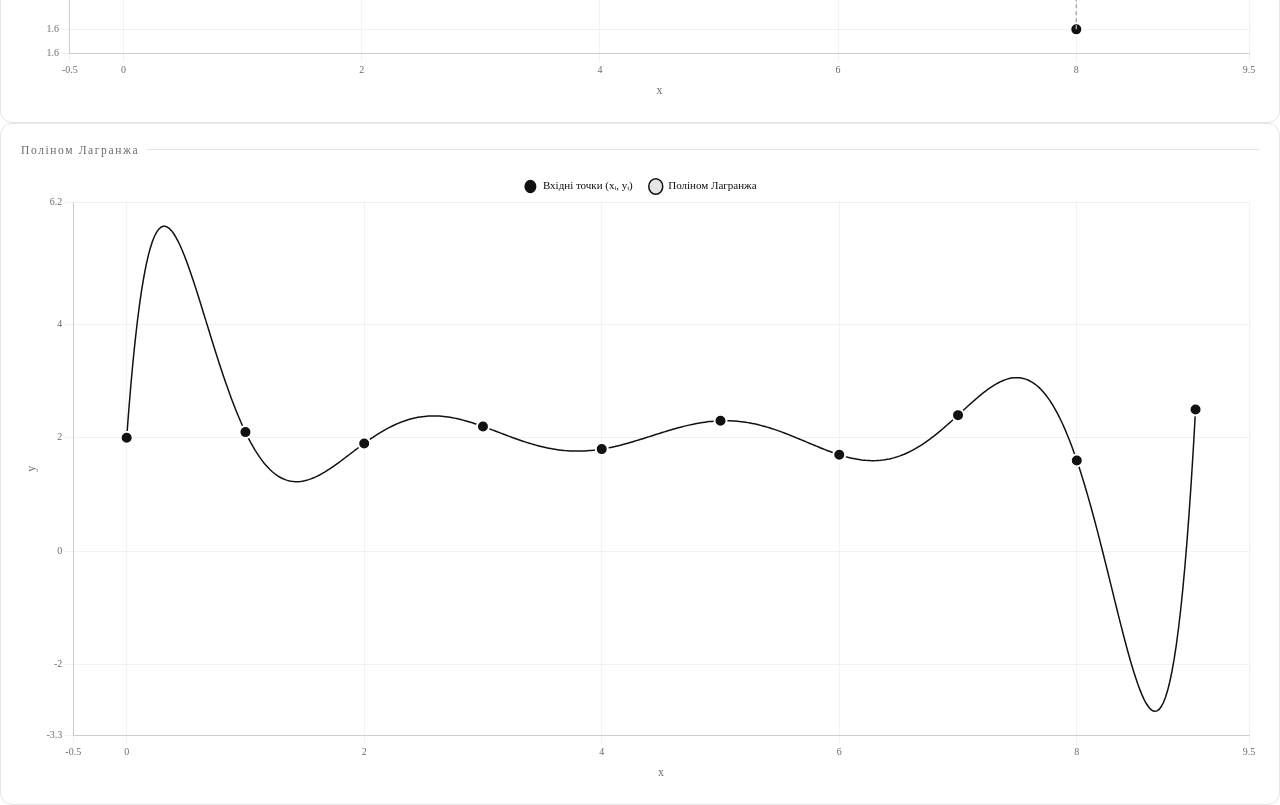
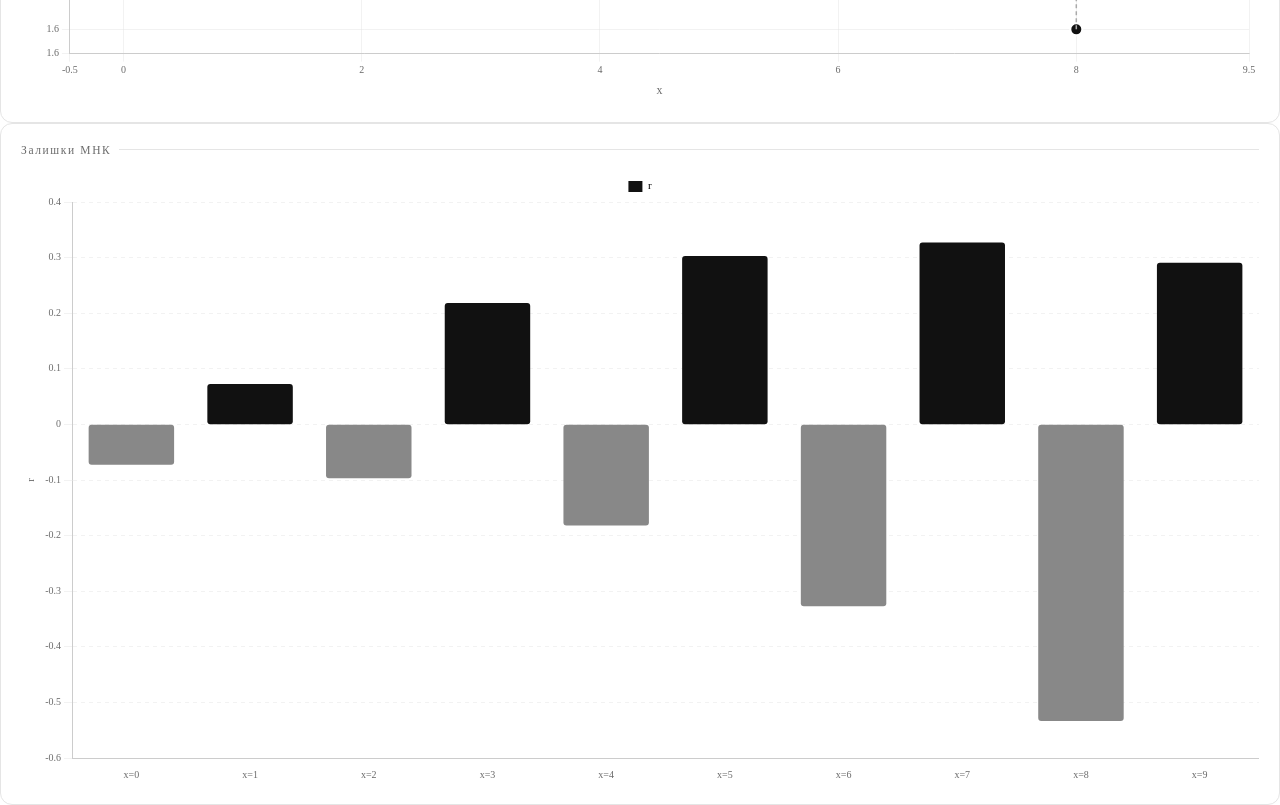
Before and after one commit to postolnyidavyd/function_approximation, a React (Vite) app: page / in a window 1280 px wide. Shown: the part 560-1365 px from the top of the page. Built offline with nearby package versions, Linux system fonts and the light colour scheme.

Commit message:
реалізація: створення графіку залишків

```diff
--- a/src/App.jsx
+++ b/src/App.jsx
@@ -1,14 +1,14 @@
-
 import "./App.css";
 import LagrangeChart from "./components/Lagrangechart.jsx";
-import {DATASETS, MNK_DEGREE} from "./data/points.js";
+import { DATASETS, MNK_DEGREE } from "./data/points.js";
 import MNKChart from "./components/MnkChart.jsx";
+import ResidualsChart from "./components/ResidualChart.jsx";
 
 function App() {
-
   return (
     <>
-      <MNKChart points={DATASETS["10"]} degree={MNK_DEGREE["10"]}/>
+      <MNKChart points={DATASETS["10"]} degree={MNK_DEGREE["10"]} />
+      <ResidualsChart points={DATASETS["10"]} degree={MNK_DEGREE["10"]} />
       <LagrangeChart points={DATASETS["10"]} />
     </>
   );
--- /dev/null
+++ b/src/components/ResidualChart.jsx
@@ -0,0 +1,116 @@
+import { useMemo } from "react";
+import { Bar } from "react-chartjs-2";
+import { computeMNK } from "../utils/mnk";
+import "../utils/chartConfig"; // реєстрація Chart.js компонентів
+import styles from "./Chart.module.css";
+
+export default function ResidualsChart({ points, degree }) {
+  const { residuals } = useMemo(
+    () => computeMNK(points, degree),
+    [points, degree],
+  );
+
+
+  const backgroundColors = residuals.map((r) =>
+    r >= 0 ? "#111111" : "#888888",
+  );
+
+  const labels = points.map((p) => `x=${p.x}`);
+
+  const data = {
+    labels,
+    datasets: [
+      {
+        label: "r",
+        data: residuals,
+        backgroundColor: backgroundColors,
+        borderRadius: 3,
+        borderSkipped: false,
+      },
+    ],
+  };
+
+  const options = {
+    responsive: true,
+    maintainAspectRatio: true,
+    animation: { duration: 600 },
+    plugins: {
+      legend: {
+        labels: {
+          font: { family: "Fraunces", size: 11 },
+          color: "#111111",
+          padding: 16,
+          usePointStyle: true,
+          pointStyle: "rect",
+          pointStyleWidth: 14,
+          generateLabels: (chart) => {
+            const original = chart.data.datasets[0].label;
+            return [
+              {
+                text: original,
+                fillStyle: "#111111",
+                strokeStyle: "#111111",
+                lineWidth: 0,
+                pointStyle: "rect",
+                hidden: false,
+                datasetIndex: 0,
+              },
+            ];
+          },
+        },
+      },
+      tooltip: {
+        backgroundColor: "#ffffff",
+        borderColor: "#cccccc",
+        borderWidth: 1,
+        titleColor: "#111111",
+        bodyColor: "#6b6b6b",
+        titleFont: { family: "Fraunces", size: 11, weight: "500" },
+        bodyFont: { family: "JetBrains Mono", size: 11 },
+        padding: 10,
+        displayColors: false,
+        callbacks: {
+          title: (items) => items[0].label,
+          label: (ctx) => ` ri = ${ctx.parsed.y.toFixed(5)}`,
+        },
+      },
+    },
+    scales: {
+      x: {
+        grid: { display: false },
+        ticks: {
+          font: { family: "JetBrains Mono", size: 10 },
+          color: "#6b6b6b",
+        },
+        border: { color: "#cccccc" },
+      },
+      y: {
+        title: {
+          display: true,
+          text: "r",
+          font: { family: "Fraunces", size: 11 },
+          color: "#6b6b6b",
+        },
+        grid: {
+          color: "#e5e5e5",
+
+          lineWidth: 0.5,
+        },
+        ticks: {
+          font: { family: "JetBrains Mono", size: 10 },
+          color: "#6b6b6b",
+        },
+        border: { color: "#cccccc", dash: [4, 4] },
+      },
+    },
+  };
+
+  return (
+    <div className={styles.chartBox}>
+      <p className={styles.chartLabel}>Залишки МНК</p>
+      <div className={styles.chartCanvas}>
+        <Bar data={data} options={options} />
+      </div>
+    </div>
+  );
+}
--- a/src/utils/chartConfig.js
+++ b/src/utils/chartConfig.js
@@ -1,6 +1,7 @@
 import {
   Chart as ChartJS,
   LinearScale,
+    CategoryScale,
   PointElement,
   LineElement,
   BarElement,
@@ -13,6 +14,7 @@ import {
 // Реєструємо всі потрібних компонентів
 ChartJS.register(
   LinearScale,
+  CategoryScale,
   PointElement,
   LineElement,
   BarElement,
```
